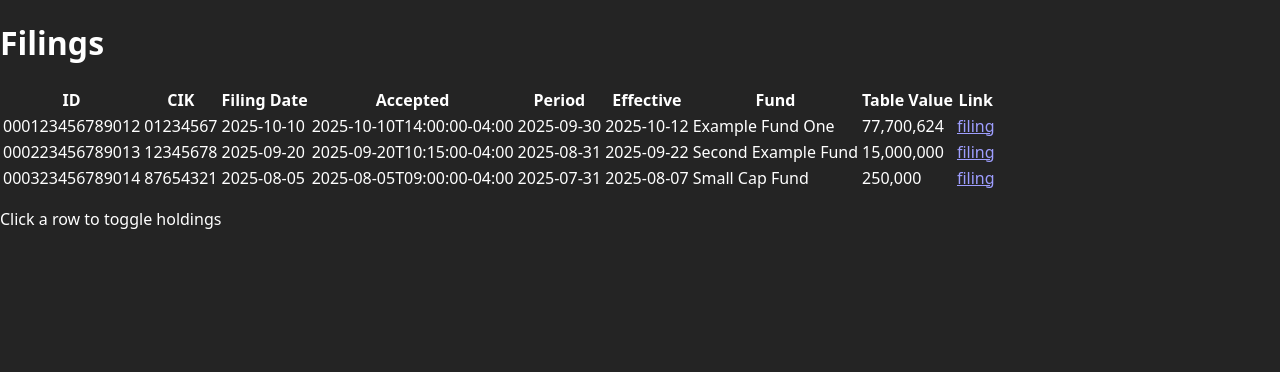
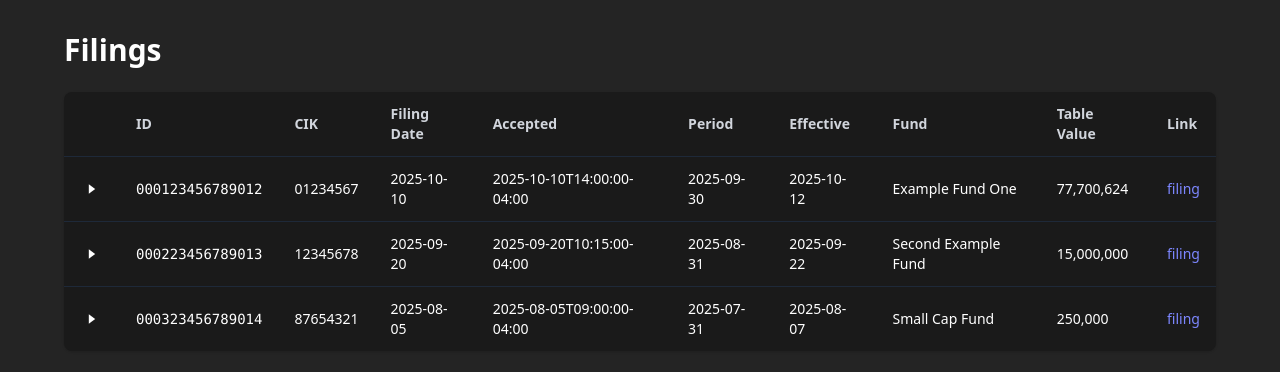
Before and after one commit to AddisonGoolsbee/alpharabbit, a React (Vite) app: page / in a window 1280 px wide. Shown: the top 372 px of the page. Built offline with nearby package versions, Linux system fonts and the light colour scheme.

Commit message:
Improve data view

```diff
--- a/src/App.tsx
+++ b/src/App.tsx
@@ -11,30 +11,37 @@ function formatNumber(n?: number) {
 
 function HoldingsTable({ holdings }: { holdings: Holding[] }) {
   return (
-    <table className="holdings-table">
+    <div className="bg-[#1f1f1f] rounded-md p-3">
+      <div className="overflow-x-auto">
+        <table className="w-full text-sm table-fixed">
           <thead>
-        <tr>
-          <th>Issuer</th>
-          <th>Class</th>
-          <th>CUSIP</th>
-          <th>Value</th>
-          <th>Shares</th>
-          <th>Share Type</th>
-          <th>Discretion</th>
-          <th>Voting (S/Sh/N)</th>
+            <tr className="text-left text-gray-300">
+              <th className="pb-2">Issuer</th>
+              <th className="pb-2">Class</th>
+              <th className="pb-2">CUSIP</th>
+              <th className="pb-2">Value</th>
+              <th className="pb-2">Shares</th>
+              <th className="pb-2">Share Type</th>
+              <th className="pb-2">Discretion</th>
+              <th className="pb-2">Voting (S/Sh/N)</th>
             </tr>
           </thead>
           <tbody>
             {holdings.map((h, idx) => (
-          <tr key={idx}>
-            <td>{h.nameOfIssuer}</td>
-            <td>{h.titleOfClass}</td>
-            <td>{h.cusip}</td>
-            <td>{formatNumber(h.value)}</td>
-            <td>{formatNumber(h.shrsOrPrnAmt?.sshPrnamt)}</td>
-            <td>{h.shrsOrPrnAmt?.sshPrnamtType}</td>
-            <td>{h.investmentDiscretion}</td>
-            <td>
+              <tr
+                key={idx}
+                className="border-t border-gray-700 even:bg-transparent odd:bg-transparent"
+              >
+                <td className="py-2">{h.nameOfIssuer}</td>
+                <td className="py-2">{h.titleOfClass}</td>
+                <td className="py-2">{h.cusip}</td>
+                <td className="py-2">{formatNumber(h.value)}</td>
+                <td className="py-2">
+                  {formatNumber(h.shrsOrPrnAmt?.sshPrnamt)}
+                </td>
+                <td className="py-2">{h.shrsOrPrnAmt?.sshPrnamtType}</td>
+                <td className="py-2">{h.investmentDiscretion}</td>
+                <td className="py-2">
                   {formatNumber(h.votingAuthority?.sole)}/
                   {formatNumber(h.votingAuthority?.shared)}/
                   {formatNumber(h.votingAuthority?.none)}
@@ -43,6 +50,8 @@ function HoldingsTable({ holdings }: { holdings: Holding[] }) {
             ))}
           </tbody>
         </table>
+      </div>
+    </div>
   );
 }
 
@@ -52,42 +61,67 @@ function App(): React.ReactElement {
   const entries = Object.entries(filingsData);
 
   return (
-    <div className="app-container">
-      <h1>Filings</h1>
-      <div className="table-wrapper">
-        <table className="filings-table">
+    <div className="min-h-screen p-8 bg-[#242424] text-white">
+      <div className="max-w-6xl mx-auto">
+        <h1 className="text-3xl font-semibold mb-6">Filings</h1>
+
+        <div className="bg-[#1a1a1a] rounded-lg shadow-sm overflow-hidden">
+          <div className="overflow-x-auto">
+            <table className="w-full text-sm">
               <thead>
-            <tr>
-              <th>ID</th>
-              <th>CIK</th>
-              <th>Filing Date</th>
-              <th>Accepted</th>
-              <th>Period</th>
-              <th>Effective</th>
-              <th>Fund</th>
-              <th>Table Value</th>
-              <th>Link</th>
+                <tr className="text-left text-gray-300">
+                  <th className="px-4 py-3"> </th>
+                  <th className="px-4 py-3">ID</th>
+                  <th className="px-4 py-3">CIK</th>
+                  <th className="px-4 py-3">Filing Date</th>
+                  <th className="px-4 py-3">Accepted</th>
+                  <th className="px-4 py-3">Period</th>
+                  <th className="px-4 py-3">Effective</th>
+                  <th className="px-4 py-3">Fund</th>
+                  <th className="px-4 py-3">Table Value</th>
+                  <th className="px-4 py-3">Link</th>
                 </tr>
               </thead>
               <tbody>
                 {entries.map(([id, f]) => (
                   <React.Fragment key={id}>
-                <tr
-                  className="filing-row"
+                    <tr className="border-t border-gray-800">
+                      <td className="px-4 py-3 w-12">
+                        <button
                           onClick={() => setOpenId(openId === id ? null : id)}
-                  style={{ cursor: "pointer" }}
+                          className="p-1 rounded hover:bg-gray-700"
+                          aria-label={openId === id ? "Collapse" : "Expand"}
                         >
-                  <td>{id}</td>
-                  <td>{f.cik}</td>
-                  <td>{f.filingDate}</td>
-                  <td>{f.acceptedDate ?? ""}</td>
-                  <td>{f.periodOfReport}</td>
-                  <td>{f.effectivenessDate}</td>
-                  <td>{f.fundName ?? ""}</td>
-                  <td>{formatNumber(f.tableValueTotal)}</td>
-                  <td>
+                          <svg
+                            className={`w-4 h-4 transform transition-transform ${
+                              openId === id ? "rotate-90" : ""
+                            }`}
+                            viewBox="0 0 20 20"
+                            fill="none"
+                            xmlns="http://www.w3.org/2000/svg"
+                          >
+                            <path d="M6 4L14 10L6 16V4Z" fill="currentColor" />
+                          </svg>
+                        </button>
+                      </td>
+                      <td className="px-4 py-3 font-mono">{id}</td>
+                      <td className="px-4 py-3">{f.cik}</td>
+                      <td className="px-4 py-3">{f.filingDate}</td>
+                      <td className="px-4 py-3">{f.acceptedDate ?? ""}</td>
+                      <td className="px-4 py-3">{f.periodOfReport}</td>
+                      <td className="px-4 py-3">{f.effectivenessDate}</td>
+                      <td className="px-4 py-3">{f.fundName ?? ""}</td>
+                      <td className="px-4 py-3">
+                        {formatNumber(f.tableValueTotal)}
+                      </td>
+                      <td className="px-4 py-3">
                         {f.linkToFiling ? (
-                      <a href={f.linkToFiling} target="_blank" rel="noreferrer">
+                          <a
+                            href={f.linkToFiling}
+                            target="_blank"
+                            rel="noreferrer"
+                            className="text-indigo-400 hover:underline"
+                          >
                             filing
                           </a>
                         ) : (
@@ -96,6 +130,7 @@ function App(): React.ReactElement {
                               href={f.documentLink}
                               target="_blank"
                               rel="noreferrer"
+                              className="text-indigo-400 hover:underline"
                             >
                               document
                             </a>
@@ -105,8 +140,8 @@ function App(): React.ReactElement {
                     </tr>
 
                     {openId === id && (
-                  <tr className="holdings-row">
-                    <td colSpan={9}>
+                      <tr className="bg-[#0f0f0f]">
+                        <td colSpan={10} className="px-4 py-4">
                           <HoldingsTable holdings={f.holdings} />
                         </td>
                       </tr>
@@ -116,7 +151,8 @@ function App(): React.ReactElement {
               </tbody>
             </table>
           </div>
-      <p className="muted">Click a row to toggle holdings</p>
+        </div>
+      </div>
     </div>
   );
 }
--- a/src/index.css
+++ b/src/index.css
@@ -1,3 +1,5 @@
+@import "tailwindcss";
+
 :root {
   color-scheme: dark;
   background-color: #242424;
```
Lines whose indentation alone changed are shown as unchanged.
